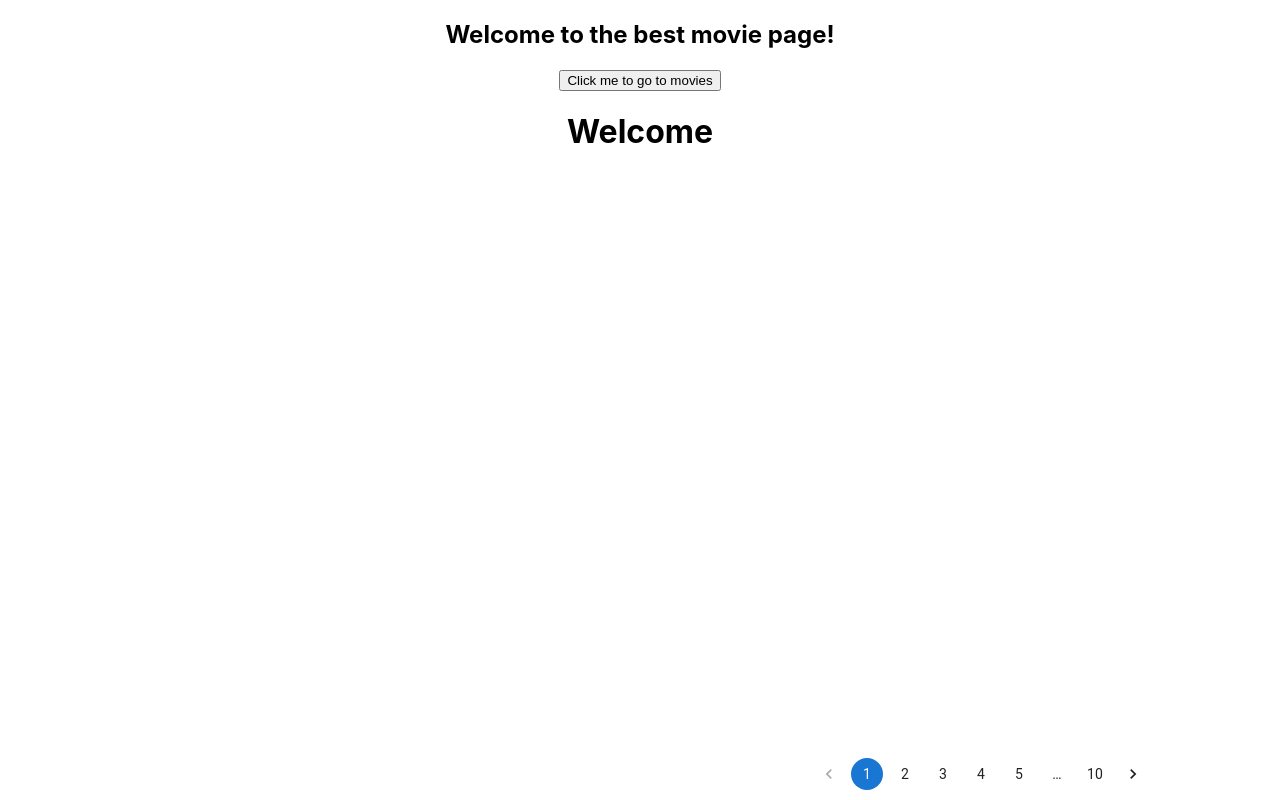
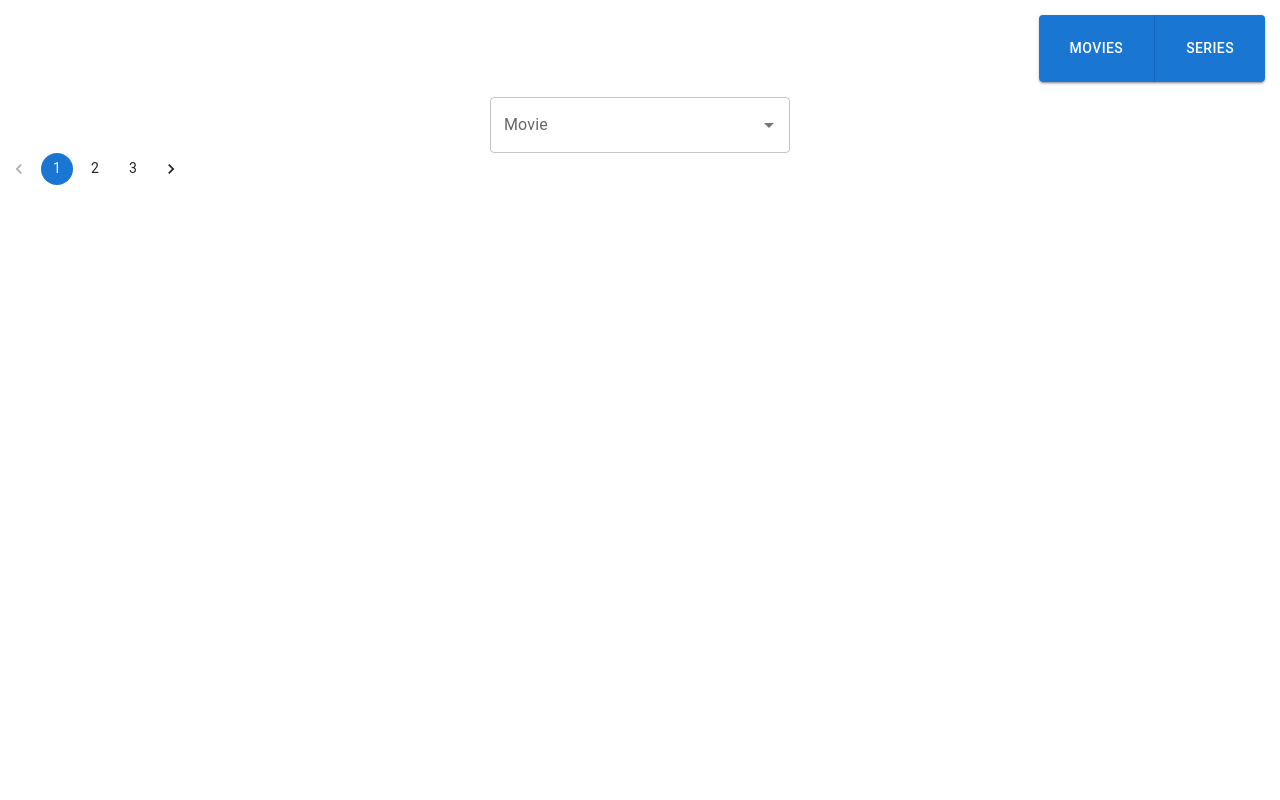
Before and after one commit to senad-djerlek/imdb-api, a React (Create React App) app: page / in a window 1280 px wide. Built offline with nearby package versions, Linux system fonts and the light colour scheme.

Commit message:
adding some styles and buttons

```diff
--- a/src/App.css
+++ b/src/App.css
@@ -2,8 +2,16 @@
   text-align: center;
 }
 
-.pagination {
-  position: absolute;
-  bottom: 10px;
-  left: 810px;
+.nav {
+  text-align: right;
 }
+.movie-series-btn {
+  text-decoration: none;
+  color: white;
+  margin: 15px;
+}
+
+.search-bar {
+  display: flex;
+  justify-content: center;
+}
--- a/src/App.js
+++ b/src/App.js
@@ -2,28 +2,55 @@
 import "./App.css";
 import MoviePage from "./Pages/MoviePage/MoviePage";
 import SeriesPage from "./Pages/SeriesPage/SeriesPage";
-import { Routes, Route, Link } from "react-router-dom";
+import { Routes, Route, Link, NavLink } from "react-router-dom";
 import * as React from "react";
 import Pagination from "@mui/material/Pagination";
 import Stack from "@mui/material/Stack";
+import TextField from "@mui/material/TextField";
+import Autocomplete from "@mui/material/Autocomplete";
+import Button from "@mui/material/Button";
+import ButtonGroup from "@mui/material/ButtonGroup";
+import Homepage from "./Pages/Homepage/Homepage";
 function App() {
   return (
     <div className="App">
-      <nav>
-        <h1>Welcome to the best movie page!</h1>
+      <nav className="nav">
+        <ButtonGroup
+          variant="contained"
+          aria-label="outlined primary button group"
+          className="movie-series-btn"
+        >
+          <Button>
+            <NavLink className="movie-series-btn" to="/movies">
+              {" "}
+              Movies
+            </NavLink>
+          </Button>
+          <Button>
+            <NavLink className="movie-series-btn" to="/series">
+              Series
+            </NavLink>
+          </Button>
+        </ButtonGroup>
       </nav>
 
-      <Link to="movies">
-        {" "}
-        <button>Click me to go to movies</button>{" "}
-      </Link>
+      <div className="search-bar">
+        <Autocomplete
+          className="search-bar"
+          disablePortal
+          id="combo-box-demo"
+          options={top100Films}
+          sx={{ width: 300 }}
+          renderInput={(params) => <TextField {...params} label="Movie" />}
+        />
+      </div>
 
       <Stack className="pagination" spacing={2}>
-        <Pagination count={10} color="primary" />
+        <Pagination count={3} color="primary" />
       </Stack>
 
       <Routes>
-        <Route path="/" element={<h1>Welcome</h1>} />
+        <Route path="/" element={<Homepage />} />
         <Route path="/movies" element={<MoviePage />} />
         <Route path="/series" element={<SeriesPage />} />
       </Routes>
@@ -31,4 +58,132 @@
   );
 }
 
+const top100Films = [
+  { label: "The Shawshank Redemption", year: 1994 },
+  { label: "The Godfather", year: 1972 },
+  { label: "The Godfather: Part II", year: 1974 },
+  { label: "The Dark Knight", year: 2008 },
+  { label: "12 Angry Men", year: 1957 },
+  { label: "Schindler's List", year: 1993 },
+  { label: "Pulp Fiction", year: 1994 },
+  {
+    label: "The Lord of the Rings: The Return of the King",
+    year: 2003,
+  },
+  { label: "The Good, the Bad and the Ugly", year: 1966 },
+  { label: "Fight Club", year: 1999 },
+  {
+    label: "The Lord of the Rings: The Fellowship of the Ring",
+    year: 2001,
+  },
+  {
+    label: "Star Wars: Episode V - The Empire Strikes Back",
+    year: 1980,
+  },
+  { label: "Forrest Gump", year: 1994 },
+  { label: "Inception", year: 2010 },
+  {
+    label: "The Lord of the Rings: The Two Towers",
+    year: 2002,
+  },
+  { label: "One Flew Over the Cuckoo's Nest", year: 1975 },
+  { label: "Goodfellas", year: 1990 },
+  { label: "The Matrix", year: 1999 },
+  { label: "Seven Samurai", year: 1954 },
+  {
+    label: "Star Wars: Episode IV - A New Hope",
+    year: 1977,
+  },
+  { label: "City of God", year: 2002 },
+  { label: "Se7en", year: 1995 },
+  { label: "The Silence of the Lambs", year: 1991 },
+  { label: "It's a Wonderful Life", year: 1946 },
+  { label: "Life Is Beautiful", year: 1997 },
+  { label: "The Usual Suspects", year: 1995 },
+  { label: "Léon: The Professional", year: 1994 },
+  { label: "Spirited Away", year: 2001 },
+  { label: "Saving Private Ryan", year: 1998 },
+  { label: "Once Upon a Time in the West", year: 1968 },
+  { label: "American History X", year: 1998 },
+  { label: "Interstellar", year: 2014 },
+  { label: "Casablanca", year: 1942 },
+  { label: "City Lights", year: 1931 },
+  { label: "Psycho", year: 1960 },
+  { label: "The Green Mile", year: 1999 },
+  { label: "The Intouchables", year: 2011 },
+  { label: "Modern Times", year: 1936 },
+  { label: "Raiders of the Lost Ark", year: 1981 },
+  { label: "Rear Window", year: 1954 },
+  { label: "The Pianist", year: 2002 },
+  { label: "The Departed", year: 2006 },
+  { label: "Terminator 2: Judgment Day", year: 1991 },
+  { label: "Back to the Future", year: 1985 },
+  { label: "Whiplash", year: 2014 },
+  { label: "Gladiator", year: 2000 },
+  { label: "Memento", year: 2000 },
+  { label: "The Prestige", year: 2006 },
+  { label: "The Lion King", year: 1994 },
+  { label: "Apocalypse Now", year: 1979 },
+  { label: "Alien", year: 1979 },
+  { label: "Sunset Boulevard", year: 1950 },
+  {
+    label:
+      "Dr. Strangelove or: How I Learned to Stop Worrying and Love the Bomb",
+    year: 1964,
+  },
+  { label: "The Great Dictator", year: 1940 },
+  { label: "Cinema Paradiso", year: 1988 },
+  { label: "The Lives of Others", year: 2006 },
+  { label: "Grave of the Fireflies", year: 1988 },
+  { label: "Paths of Glory", year: 1957 },
+  { label: "Django Unchained", year: 2012 },
+  { label: "The Shining", year: 1980 },
+  { label: "WALL·E", year: 2008 },
+  { label: "American Beauty", year: 1999 },
+  { label: "The Dark Knight Rises", year: 2012 },
+  { label: "Princess Mononoke", year: 1997 },
+  { label: "Aliens", year: 1986 },
+  { label: "Oldboy", year: 2003 },
+  { label: "Once Upon a Time in America", year: 1984 },
+  { label: "Witness for the Prosecution", year: 1957 },
+  { label: "Das Boot", year: 1981 },
+  { label: "Citizen Kane", year: 1941 },
+  { label: "North by Northwest", year: 1959 },
+  { label: "Vertigo", year: 1958 },
+  {
+    label: "Star Wars: Episode VI - Return of the Jedi",
+    year: 1983,
+  },
+  { label: "Reservoir Dogs", year: 1992 },
+  { label: "Braveheart", year: 1995 },
+  { label: "M", year: 1931 },
+  { label: "Requiem for a Dream", year: 2000 },
+  { label: "Amélie", year: 2001 },
+  { label: "A Clockwork Orange", year: 1971 },
+  { label: "Like Stars on Earth", year: 2007 },
+  { label: "Taxi Driver", year: 1976 },
+  { label: "Lawrence of Arabia", year: 1962 },
+  { label: "Double Indemnity", year: 1944 },
+  {
+    label: "Eternal Sunshine of the Spotless Mind",
+    year: 2004,
+  },
+  { label: "Amadeus", year: 1984 },
+  { label: "To Kill a Mockingbird", year: 1962 },
+  { label: "Toy Story 3", year: 2010 },
+  { label: "Logan", year: 2017 },
+  { label: "Full Metal Jacket", year: 1987 },
+  { label: "Dangal", year: 2016 },
+  { label: "The Sting", year: 1973 },
+  { label: "2001: A Space Odyssey", year: 1968 },
+  { label: "Singin' in the Rain", year: 1952 },
+  { label: "Toy Story", year: 1995 },
+  { label: "Bicycle Thieves", year: 1948 },
+  { label: "The Kid", year: 1921 },
+  { label: "Inglourious Basterds", year: 2009 },
+  { label: "Snatch", year: 2000 },
+  { label: "3 Idiots", year: 2009 },
+  { label: "Monty Python and the Holy Grail", year: 1975 },
+];
+
 export default App;
--- /dev/null
+++ b/src/Pages/Homepage/Homepage.js
@@ -0,0 +1,7 @@
+import React from "react";
+
+const Homepage = () => {
+  return <div></div>;
+};
+
+export default Homepage;
--- a/src/Pages/MoviePage/MoviePage.js
+++ b/src/Pages/MoviePage/MoviePage.js
@@ -6,21 +6,26 @@
 import React from "react";
 
 const MoviePage = () => {
-  const [movies, setMovies] = useState([]);
+  // const [movies, setMovies] = useState([]);
 
-  useEffect(() => {
-    axios
-      .get("https://imdb-api.com/en/API/Top250Movies/k_4vie09yd")
-      .then((res) => {
-        setMovies(res.data);
-        console.log(res.data);
-      })
-      .catch((err) => {
-        console.log(err);
-      });
-  }, []);
+  // useEffect(() => {
+  //   axios
+  //     .get("https://imdb-api.com/en/API/Top250Movies/k_4vie09yd")
+  //     .then((res) => {
+  //       setMovies(res.data.items.splice(20, 30));
+  //       console.log(res.data.items.splice(20, 30));
+  //     })
+  //     .catch((err) => {
+  //       console.log(err);
+  //     });
+  // }, []);
 
-  return <div className="contianer"></div>;
+  return (
+    <div>
+      {" "}
+      <h1>Hi </h1>
+    </div>
+  );
 };
 
 export default MoviePage;
--- a/src/Pages/SeriesPage/SeriesPage.js
+++ b/src/Pages/SeriesPage/SeriesPage.js
@@ -0,0 +1,11 @@
+import React from "react";
+
+const SeriesPage = () => {
+  return (
+    <div>
+      <h1>SeriesPage</h1>
+    </div>
+  );
+};
+
+export default SeriesPage;
```
